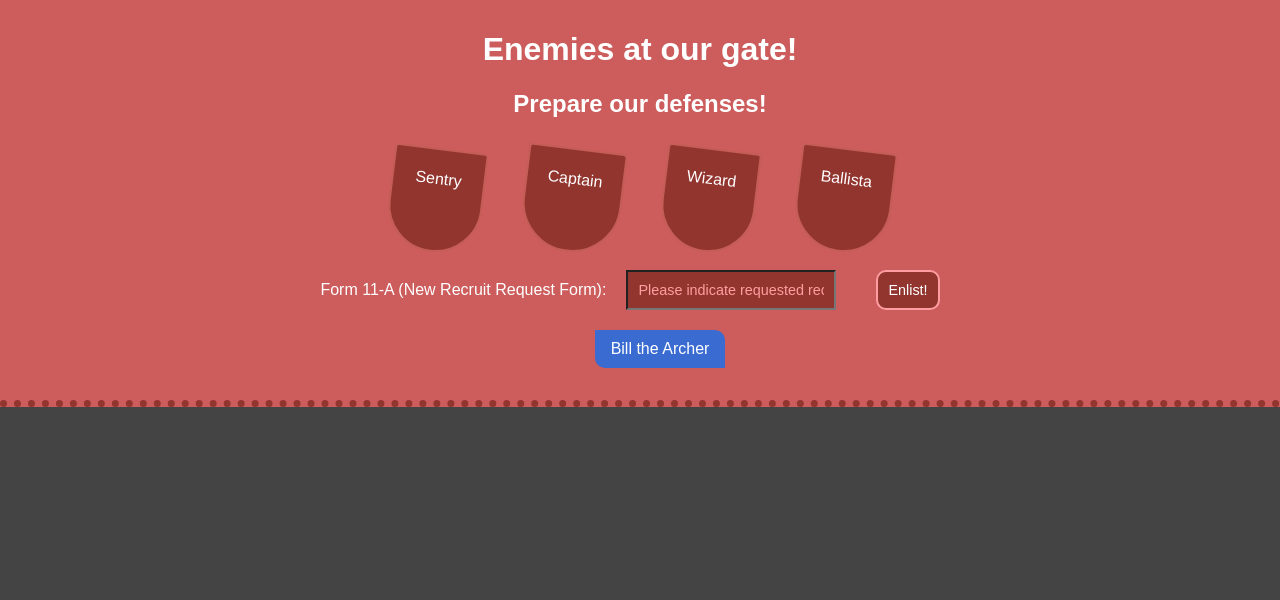
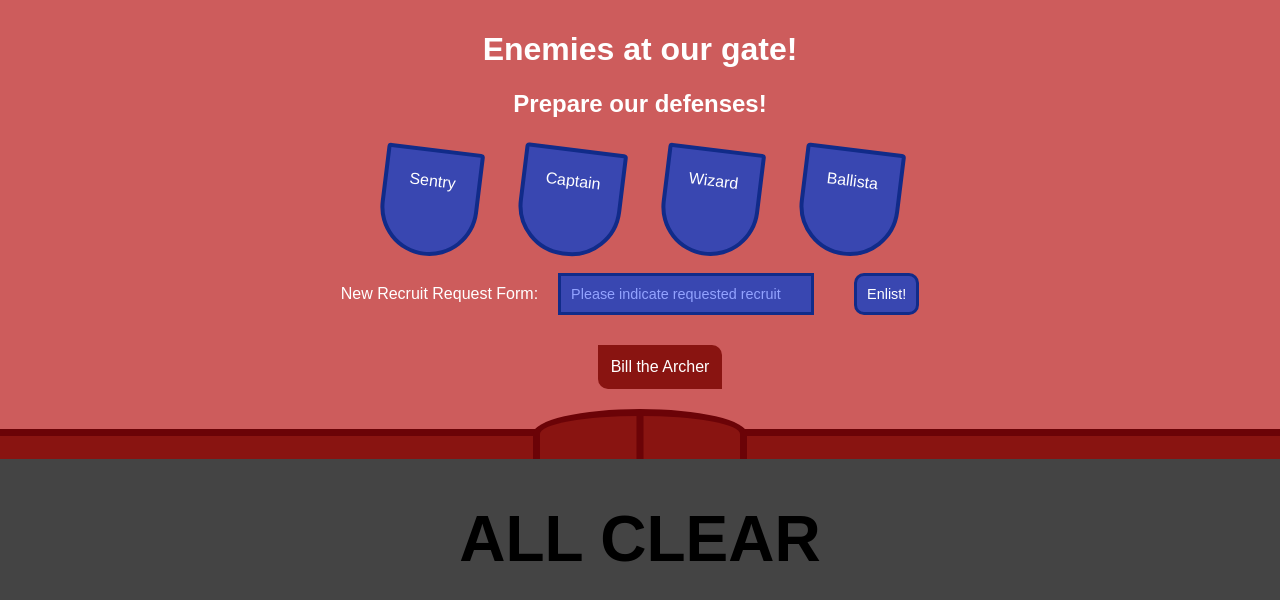
Before and after one commit to Alan-Miller/http-mini, a React (Create React App) app in the folder rpg/: page / in a window 1280 px wide. Shown: the top 600 px of the page. Built offline with nearby package versions, Linux system fonts and the light colour scheme; data requests are answered from the project's data file.

Commit message:
transfer files from solution

```diff
--- a/rpg/routes.json
+++ b/rpg/routes.json
@@ -1,5 +1,6 @@
 {
   "/undead/minions": "/undead_minions",
   "/barbarian/minions": "/barbarian_minions",
-  "/goblin/minions": "/goblin_minions"
+  "/goblin/minions": "/goblin_minions",
+  "/all": "/db"
 }
--- a/rpg/src/App.js
+++ b/rpg/src/App.js
@@ -1,5 +1,6 @@
 import React, { Component } from 'react';
 import './styles/App.css';
+
 import {getEnemies} from './services/getEnemies';
 import {getTroops} from './services/getTroops';
 import {postTroop} from './services/postTroop';
@@ -8,35 +9,31 @@ import {deleteArmy} from './services/deleteArmy';
 
 class App extends Component {
 
-  constructor(props) {
-    super(props)
+  constructor() {
+    super()
 
     this.state = {
-      armiesArray: [],
-      defensesArray: [],
-      newRecruit: "",
-      victoryMessage: ""
+      armiesArray: []
+      ,defensesArray: []
+      ,newRecruit: ""
     }
 
     this.seeEnemies = this.seeEnemies.bind(this)
-    // this.callTroops = this.callTroops.bind(this)
     this.recruitTroop = this.recruitTroop.bind(this)
-    this.transformMinion = this.transformMinion.bind(this)
-    this.slayLeader = this.slayLeader.bind(this)
   }
 
   seeEnemies() {
-    getEnemies().then(apiObj => {
+    getEnemies().then(apiData => {
       this.setState({
-        armiesArray: apiObj
+        armiesArray: apiData
       })
     })
   }
-
+  //
   callTroops() {
-    getTroops().then(apiArray => {
+    getTroops().then(apiData => {
       this.setState({
-        defensesArray: apiArray
+        defensesArray: apiData
       })
     })
   }
@@ -45,7 +42,7 @@ class App extends Component {
     event.preventDefault()
     const paperwork = document.getElementById('paperwork')
     if (recruit) {
-      postTroop(recruit).then(apiData => {
+      postTroop(recruit).then(() => {
         this.callTroops();
         paperwork.value = ''
       })
@@ -59,13 +56,13 @@ class App extends Component {
   }
 
   transformMinion(armyShortname, minionId) {
-    patchMinion(armyShortname, minionId).then(apiData => {
+    patchMinion(armyShortname, minionId).then(() => {
       this.seeEnemies();
     })
   }
 
   slayLeader(shortname, id) {
-    deleteArmy(shortname, id).then(apiData => {
+    deleteArmy(shortname, id).then(() => {
       this.seeEnemies();
     })
   }
@@ -76,7 +73,8 @@ class App extends Component {
 
   render() {
     const armies = this.state.armiesArray.map((army, armyIndex) => (
-      <ul key={armyIndex} className="army"><h3>Enemy Army #{army.id}: {army.name}</h3>
+      <ul key={armyIndex} className="army">
+        <h3>Enemy Army #{army.id}: {army.name}</h3>
         <div className="leader" onClick={() => this.slayLeader(army.shortname, army.id)}>{army.leader}</div>
         <ul className="minions">
           {army.minions.map((minion, minionIndex) => (
@@ -86,41 +84,48 @@ class App extends Component {
       </ul>
     ))
 
-    const troops = this.state.defensesArray.map((troop, i) => (
-      <ul key={i} className="troops">
+    const troops = this.state.defensesArray.map((troop, troopIndex) => (
+      <ul key={troopIndex} className="troops">
         <li className="troop">{troop.recruit}</li>
       </ul>
     ))
 
+    const message = this.state.armiesArray.length < 1 ? "ALL CLEAR" : "";
+
     return (
       <div className="App">
 
-        {/* main defenses */}
+        {/* Main Defenses */}
         <div className="App-header">
           <h1>Enemies at our gate!</h1>
           <h2>Prepare our defenses!</h2>
           <div className="defenses">
             <div className="defense" id="sentry" onClick={this.seeEnemies}>Sentry<span className="instructions">Click here to see approaching enemies!</span></div>
-            <div className="defense" id="captain">Captain<span className="instructions">Fill out paperwork below to recruit new troop!</span></div>
+            <div className="defense" id="captain">Captain<span className="instructions">Fill out Form NR-1 below to recruit new troop!</span></div>
             <div className="defense" id="wizard">Wizard<span className="instructions">Click directly on a minion to cast a spell!</span></div>
             <div className="defense" id="ballista">Ballista<span className="instructions">Blast enemy leader to disperse army!</span></div>
           </div>
         </div>
 
-        {/* reinforcements */}
+
+        {/* Reinforcements */}
         <div className="reinforcements">
           <form type="submit">
-            Form 11-A (New Recruit Request Form):
+            New Recruit Request Form:
             <input onChange={(e) => this.handleInput(e)} id="paperwork" placeholder="Please indicate requested recruit"/>
             <button onClick={(e) => this.recruitTroop(e, this.state.newRecruit)}>Enlist!</button>
           </form>
-          <span>{troops}</span>
-          <p>{this.state.victoryMessage}</p>
+          {troops}
+          <div id="wall">
+            <span></span><span id="gate"></span><span></span>
+          </div>
         </div>
 
-        {/* enemies */}
+        <h1 id="message">{message}</h1>
+
+        {/* Enemy Armies */}
         <div className="enemies">
-          <div>{armies}</div>
+            {armies}
         </div>
       </div>
     );
--- a/rpg/src/services/getEnemies.js
+++ b/rpg/src/services/getEnemies.js
@@ -1,8 +1,8 @@
 import axios from 'axios';
-import {turnApiObjIntoArray} from '../components/turnApiObjIntoArray';
+import {turnApiObjIntoArray} from '../utils/turnApiObjIntoArray';
 
 export function getEnemies() {
-  return axios.get('http://localhost:3005/db')
+  return axios.get('http://localhost:3005/all')
   .then(res => {
     return turnApiObjIntoArray(res.data)
   })
--- a/rpg/src/services/patchMinion.js
+++ b/rpg/src/services/patchMinion.js
@@ -1,8 +1,8 @@
 import axios from 'axios';
 
-export function patchMinion(enemy, minionId) {
-  return axios.patch('http://localhost:3005/' + enemy + '/minions/' + minionId, {type: "frog"})
+export function patchMinion(shortname, id) {
+  return axios.patch('http://localhost:3005/' + shortname + '/minions/' + id, {type: "frog"})
   .then(res => {
-    return res.data
+    return res.status
   })
 }
--- a/rpg/src/styles/App.css
+++ b/rpg/src/styles/App.css
@@ -1,27 +1,146 @@
+/*~~~~~~~~~~~~~~~~~~~~~~~~~~~~~~~~~~~~~~~~~~~~~~~~~~~~~~~~~~~~~~~*
+  App styles
+/*~~~~~~~~~~~~~~~~~~~~~~~~~~~~~~~~~~~~~~~~~~~~~~~~~~~~~~~~~~~~~~~*/
 .App {
   background-color: #444;
   text-align: center;
   min-height: 100vh;
 }
 
-.App-logo {
-  animation: App-logo-spin infinite 20s linear;
-  height: 80px;
+#message {
+  font-size: 4em;
 }
 
+/*~~~~~~~~~~~~~~~~~~~~~~~~~~~~~~~~~~~~~~~~~~~~~~~~~~~~~~~~~~~~~~~*
+  Defenses
+/*~~~~~~~~~~~~~~~~~~~~~~~~~~~~~~~~~~~~~~~~~~~~~~~~~~~~~~~~~~~~~~~*/
 .App-header {
   background-color: indianred;
-  height: 230px;
+  height: 233px;
   padding: 10px;
   color: white;
+  position: relative;
+  z-index: 2;
 }
 
-.App-intro {
-  font-size: large;
+.defense {
+  display: inline-block;
+  text-align: center;
+  height: 60px;
+  min-width: 50px;
+  padding: 20px;
+  background-color: RGBA(57, 71, 177, 1.00);
+  border: solid 4px RGBA(17, 43, 137, 1.00);
+  border-radius: 4px 4px 50px 50px;
+  transform: rotateZ(7deg);
+  margin: 10px 20px;
+}
+.defense:hover .instructions {
+  visibility: visible;
+}
+#sentry:hover {
+  box-shadow: 0px 0px 2px 4px white;
+  cursor: pointer;
 }
 
+.instructions {
+  margin-top: 10px;
+  min-width: 90px;
+  padding: 7px;
+  border-radius: 8px;
+  background-color: white;
+  color: indianred;
+  visibility: hidden;
+  display: block;
+  position: absolute;
+  width: 80px;
+  top: 50px;
+  left: -70px;
+}
+
+/*~~~~~~~~~~~~~~~~~~~~~~~~~~~~~~~~~~~~~~~~~~~~~~~~~~~~~~~~~~~~~~~*
+  Troops
+/*~~~~~~~~~~~~~~~~~~~~~~~~~~~~~~~~~~~~~~~~~~~~~~~~~~~~~~~~~~~~~~~*/
+.reinforcements {
+  background-color: indianred;
+  color: white;
+  min-height: 150px;
+  position: relative;
+  /*z-index: 1;*/
+}
+
+#paperwork, #paperwork + button {
+  margin: 20px;
+  padding: 10px;
+  font-size: 0.9em;
+  background-color: RGBA(57, 71, 177, 1.00);
+  border: solid 3px RGBA(17, 43, 137, 1.00);
+  color: white;
+  outline: none;
+}
+#paperwork::-webkit-input-placeholder {
+  color: RGBA(147, 163, 255, 1.00);
+}
+
+form {
+  display: block;
+}
+input {
+  min-width: 230px;
+}
+
+button {
+  border-radius: 10px;
+}
+button:hover {
+  box-shadow: 0px 0px 2px 2px white;
+  cursor: pointer;
+}
+
+.troops {
+  display: inline;
+}
+.troop {
+  background-color: RGBA(137, 20, 17, 1.00);
+  list-style: none;
+  padding: 13px;
+  border-radius: 0 10px 0 10px;
+  display: inline-block;
+  margin: 10px -12px 10px -12px;
+}
+
+#wall {
+  height: 23px;
+  width: 100vw;
+  border-top: 7px solid RGBA(107, 3, 7, 1.00);
+  background-color: RGBA(137, 20, 17, 1.00);
+  margin-top: 30px;
+}
+#gate {
+  position: absolute;
+  transform: translateX(-50%);
+  bottom: 0px;
+  height: 43px;
+  width: 200px;
+  background-color: RGBA(137, 20, 17, 1.00);
+  border-top: 7px solid RGBA(107, 3, 7, 1.00);
+  border-left: 7px solid RGBA(107, 3, 7, 1.00);
+  border-right: 7px solid RGBA(107, 3, 7, 1.00);
+  border-radius: 50% 50% 0 0;
+}
+#gate:before {
+  content: '';
+  position: absolute;
+  transform: translateX(-50%);
+  height: 100%;
+  width: 7px;
+  background-color: RGBA(107, 3, 7, 1.00);
+}
+
+/*~~~~~~~~~~~~~~~~~~~~~~~~~~~~~~~~~~~~~~~~~~~~~~~~~~~~~~~~~~~~~~~*
+  Enemies
+/*~~~~~~~~~~~~~~~~~~~~~~~~~~~~~~~~~~~~~~~~~~~~~~~~~~~~~~~~~~~~~~~*/
 .enemies {
-  /*background-color: #222;*/
   position: relative;
   width: 100vw;
 }
@@ -39,7 +158,7 @@
 }
 
 .leader {
-  cursor: crosshair;
+  cursor: sw-resize;
   font-size: 1.9em;
   font-weight: bold;
   width: 200px;
@@ -53,95 +172,11 @@
   border-radius: 20px;
 }
 
-
-.defense {
-  display: inline-block;
-  text-align: center;
-  height: 60px;
-  min-width: 50px;
-  padding: 20px;
-  background-color: RGBA(147, 53, 47, 1.00);
-  border: solid 2px RGBA(197, 93, 87, 1.00);
-  border-radius: 4px 4px 50px 50px;
-  transform: rotateZ(7deg);
-  margin: 10px 20px;
-  cursor: pointer;
-}
-.defense:hover {
-  box-shadow: 0px 0px 2px 2px white;
-}
-.defense:hover .instructions {
-  visibility: visible;
-}
-.instructions {
-  margin-top: 10px;
-  min-width: 70px;
-  padding: 5px;
-  border-radius: 10px;
-  background-color: white;
-  color: indianred;
-  visibility: hidden;
-  display: block;
-  position: absolute;
-}
-
-.reinforcements {
-  background-color: indianred;
-  color: white;
-  min-height: 150px;
-  border-bottom: dotted 7px RGBA(147, 53, 47, 1.00);
-}
-
-#paperwork, #paperwork + button {
-  margin: 20px;
-  padding: 10px;
-  font-size: 0.9em;
-  background-color: RGBA(147, 53, 47, 1.00);
-  color: white;
-  outline: none;
-}
-#paperwork::-webkit-input-placeholder {
-  color: RGBA(255, 157, 160, 1.00);
-}
-form {
-  display: block;
-}
-
-button {
-  border-radius: 10px;
-  border: solid 2px RGBA(255, 157, 160, 1.00);
-}
-button:hover {
-  box-shadow: 0px 0px 2px 2px white;
-  cursor: pointer;
-}
-
-.troops {
-  display: inline;
-}
-.troop {
-  background-color: RGBA(57, 107, 209, 1.00);
-  list-style: none;
-  padding: 10px 0px;
-  width: 130px;
-  border-radius: 0 10px 0 10px;
-  display: inline-block;
-  margin: 0 -12px 10px -12px;
-}
-
 .minion {
   display: inline-block;
-  cursor: pointer;
+  cursor: cell;
   padding: 14px;
   border-radius: 18px;
   margin: 0 12px 10px 12px;
   background-color: RGBA(94, 198, 150, 1.00);
 }
-.minions {
-}
-
-
-@keyframes App-logo-spin {
-  from { transform: rotate(0deg); }
-  to { transform: rotate(360deg); }
-}
```
Also changed, not shown: rpg/db.json (+13 -5 lines), rpg/src/App-clean.js (added, +145 -0 lines), rpg/src/img/screenshot.png (added), rpg/src/utils/turnApiObjIntoArray.js (renamed from rpg/src/components/turnApiObjIntoArray.js), 1 other file (tests, documents, lock files or other folders).
